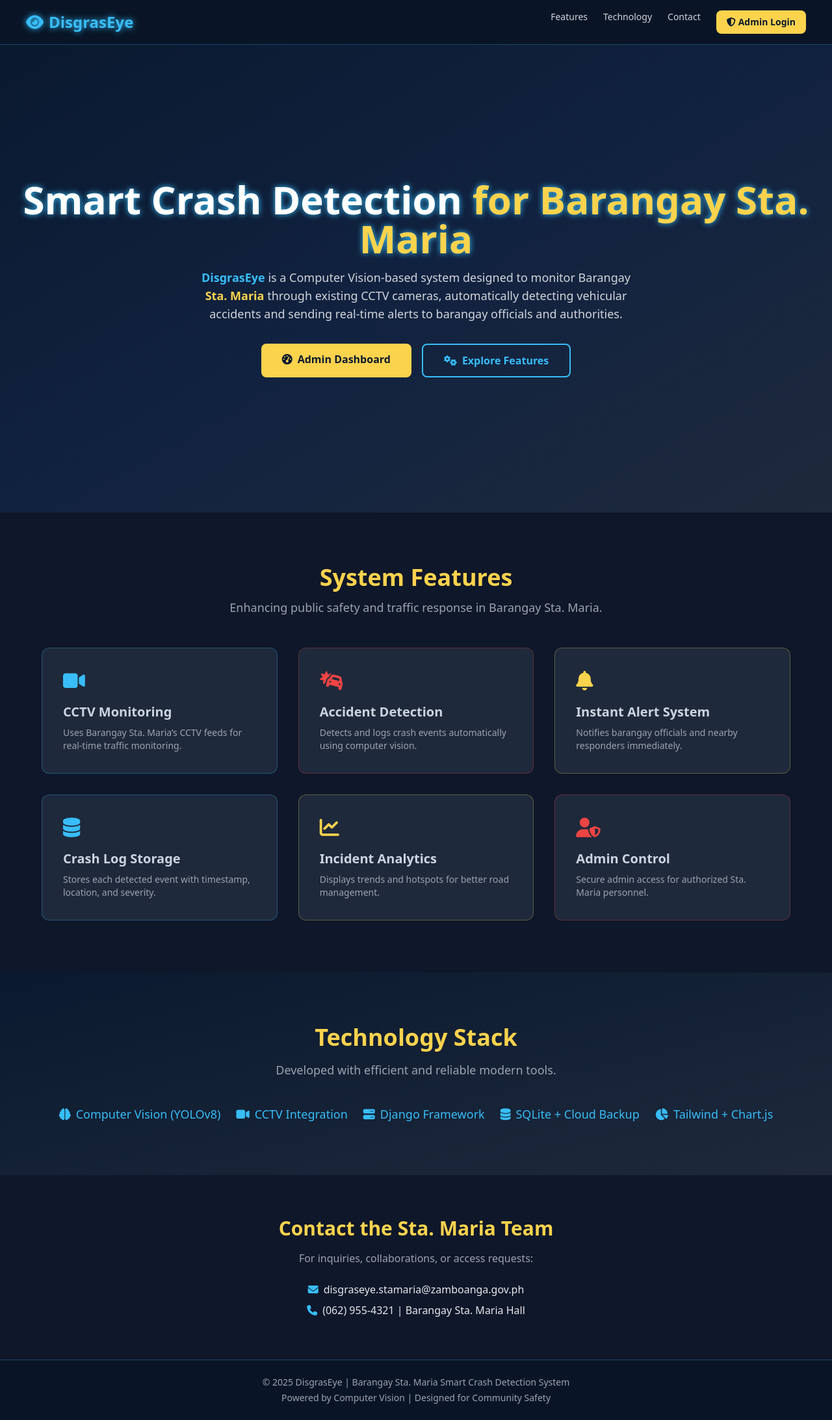
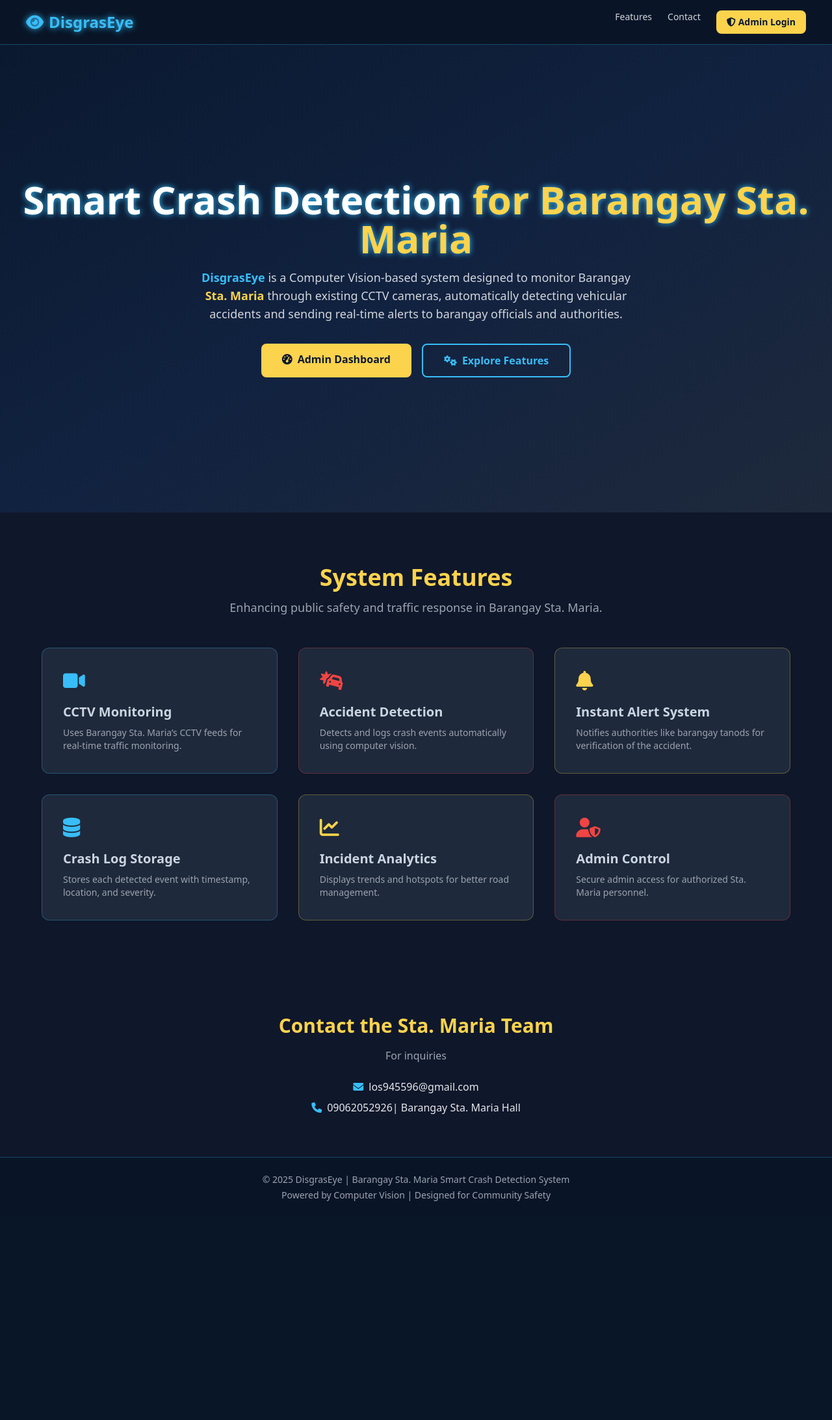
Before and after one commit to davelngpo/2025-CP-DISGRASEYE, a Django app: page / in a window 1280 px wide. Shown: the whole page at 65% size. After the commit the page ends 1849 px from the top, so only its background shows below. Run offline with Django 5.2, Linux system fonts and the light colour scheme; some libraries are stand-ins or nearby versions.

Commit message:
removed and fixed some hardcoded codes

```diff
--- a/disgraseye_project/templates/dashboard/landing_page.html
+++ b/disgraseye_project/templates/dashboard/landing_page.html
@@ -40,7 +40,6 @@
     </button>
     <div id="menu" class="hidden md:flex flex-col md:flex-row gap-4 md:gap-6 text-sm text-gray-300 mt-4 md:mt-0">
       <a href="#features" class="hover:text-gold">Features</a>
-      <a href="#technology" class="hover:text-gold">Technology</a>
       <a href="#contact" class="hover:text-gold">Contact</a>
       <a href="{% url 'login' %}" class="bg-gold text-darkblue font-semibold px-4 py-2 rounded-lg hover:bg-yellow-400 transition text-center">
         <i class="fas fa-shield-alt mr-1"></i>Admin Login
@@ -97,7 +96,7 @@
       <div class="feature-card bg-[#1E293B] p-8 rounded-xl border border-gold/30">
         <i class="fas fa-bell text-gold text-3xl mb-4"></i>
         <h3 class="text-xl font-semibold mb-2">Instant Alert System</h3>
-        <p class="text-gray-400 text-sm">Notifies barangay officials and nearby responders immediately.</p>
+        <p class="text-gray-400 text-sm">Notifies authorities like barangay tanods for verification of the accident.</p>
       </div>
       <div class="feature-card bg-[#1E293B] p-8 rounded-xl border border-sky/30">
         <i class="fas fa-database text-sky text-3xl mb-4"></i>
@@ -117,26 +116,14 @@
     </div>
   </section>
 
-  <!-- Technology -->
-  <section id="technology" class="py-20 bg-gradient-to-br from-[#0A192F] to-[#1E293B] text-center px-6">
-    <h2 class="text-3xl md:text-4xl font-bold text-gold mb-4">Technology Stack</h2>
-    <p class="text-gray-400 mb-10 text-base md:text-lg">Developed with efficient and reliable modern tools.</p>
-    <div class="flex flex-wrap justify-center gap-6 text-sky text-lg">
-      <div><i class="fas fa-brain mr-2"></i>Computer Vision (YOLOv8)</div>
-      <div><i class="fas fa-video mr-2"></i>CCTV Integration</div>
-      <div><i class="fas fa-server mr-2"></i>Django Framework</div>
-      <div><i class="fas fa-database mr-2"></i>SQLite + Cloud Backup</div>
-      <div><i class="fas fa-chart-pie mr-2"></i>Tailwind + Chart.js</div>
-    </div>
-  </section>
 
   <!-- Contact -->
   <section id="contact" class="py-16 px-6 bg-[#0F172A] text-center">
     <h2 class="text-3xl font-bold text-gold mb-4">Contact the Sta. Maria Team</h2>
-    <p class="text-gray-400 mb-6">For inquiries, collaborations, or access requests:</p>
+    <p class="text-gray-400 mb-6">For inquiries</p>
     <div class="text-gray-200 space-y-2">
-      <p><i class="fas fa-envelope text-sky mr-2"></i>disgraseye.stamaria@zamboanga.gov.ph</p>
-      <p><i class="fas fa-phone text-sky mr-2"></i>(062) 955-4321 | Barangay Sta. Maria Hall</p>
+      <p><i class="fas fa-envelope text-sky mr-2"></i>los945596@gmail.com</p>
+      <p><i class="fas fa-phone text-sky mr-2"></i>09062052926| Barangay Sta. Maria Hall</p>
     </div>
   </section>
 
```
Also changed, not shown: disgraseye_project/db.sqlite3.
